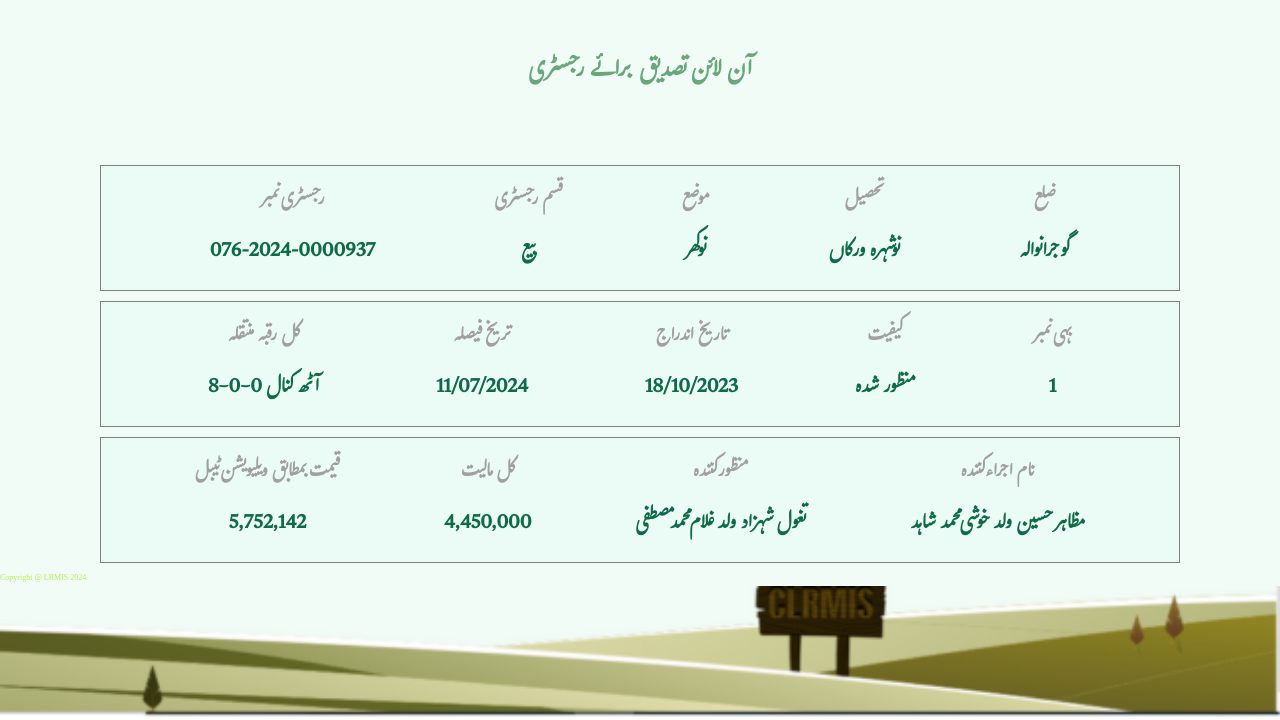
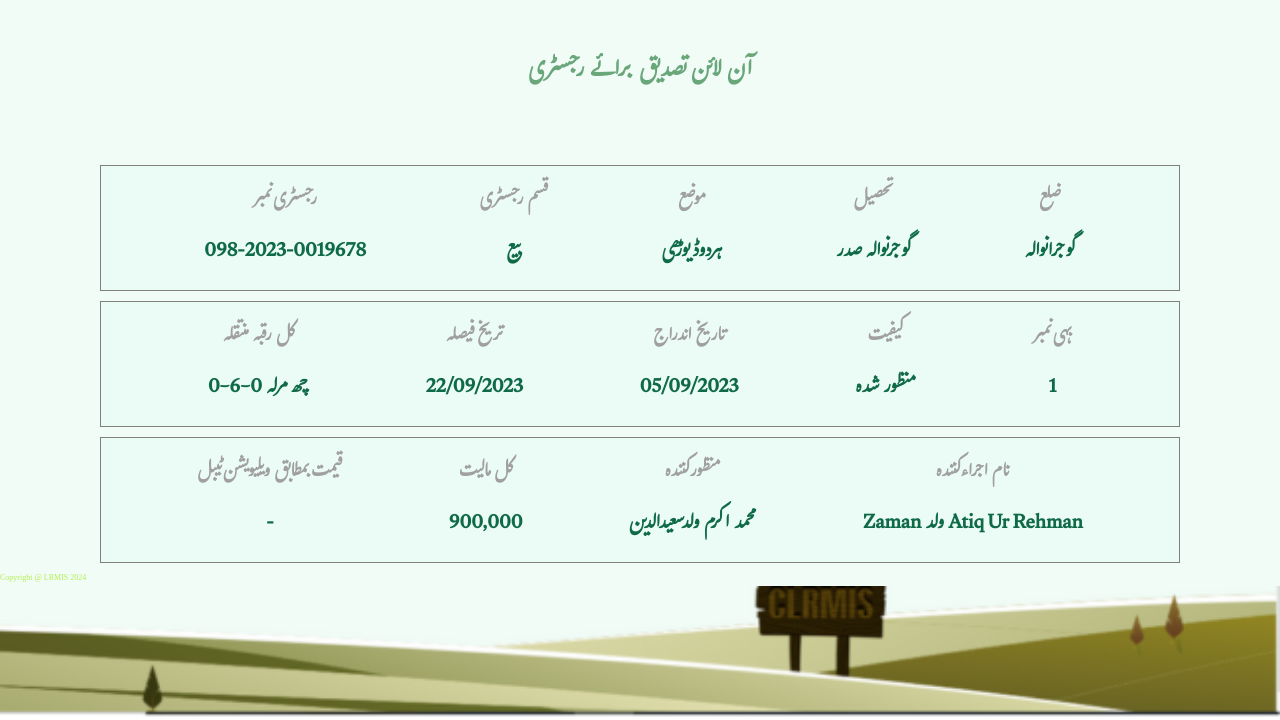
Before and after one commit to punjabzameen/Punjab35, a plain HTML site: page index.html in a window 1280 px wide. Shown: the part 80-800 px from the top of the page. Drawn offline with Linux system fonts and the light colour scheme.

Commit message:
Update index.html

```diff
--- a/index.html
+++ b/index.html
@@ -32,7 +32,7 @@
             <div class="item text1">
                 <h3>رجسٹری نمبر
                 </h3>
-                <p>076-2024-0000937
+                <p>098-2023-0019678
                 </p>
             </div>
             <div class="item text2"><h3>قسم رجسٹری
@@ -42,13 +42,13 @@
             <div class="item text3">
                 <h3>موضع
                 </h3>
-                <p>نوکھر
+                <p>ہردوڈیوڑھی
                 </p>
             </div>
             <div class="item text4">
                 <h3>تحصیل
                 </h3>
-                <p>نوشہرہ ورکاں
+                <p>گوجرنوالہ صدر
                 </p>
             </div>
             <div class="item text5">
@@ -63,18 +63,18 @@
             <div class="item text1">
                 <h3>کل رقبہ منتقلہ
                 </h3>
-                <p>8-0-0 آٹھ کنال
+                <p>0-6-0 چھ مرلہ
                 </p>
             </div>
             <div class="item text2"><h3>تریخ فیصلہ
 
             </h3>
-            <p>11/07/2024
+            <p>22/09/2023
             </p></div>
             <div class="item text3">
                 <h3>تاریخ اندراج
                 </h3>
-                <p>18/10/2023
+                <p>05/09/2023
                 </p>
             </div>
             <div class="item text4">
@@ -95,23 +95,23 @@
             <div class="item text1">
                 <h3>قیمت بمطابق ویلیویشن ٹیبل
                 </h3>
-                <p>5,752,142
+                <p>-
                 </p>
             </div>
             <div class="item text2"><h3>کل مالیت
             </h3>
-            <p>4,450,000
+            <p>900,000
             </p></div>
             <div class="item text3">
                 <h3>منظور کنندہ
                 </h3>
-                <p>تغول شہزاد ولد غلام محمد مصطفی
+                <p>محمد اکرم ولد سعیدالدین
                 </p>
             </div>
             <div class="item text4">
                 <h3>نام اجراء کنندہ
                 </h3>
-                <p>مظاہر حسین ولد خوشی محمد شاہد
+                <p>Zaman ولد Atiq Ur Rehman
                 </p>
             </div>
 
```
